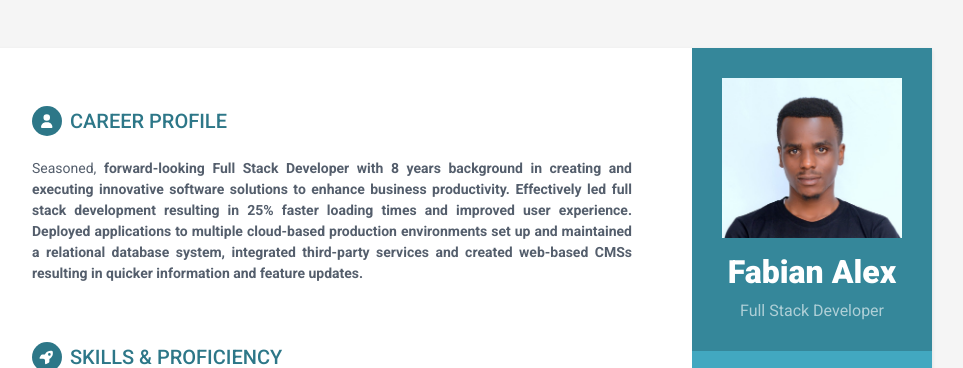
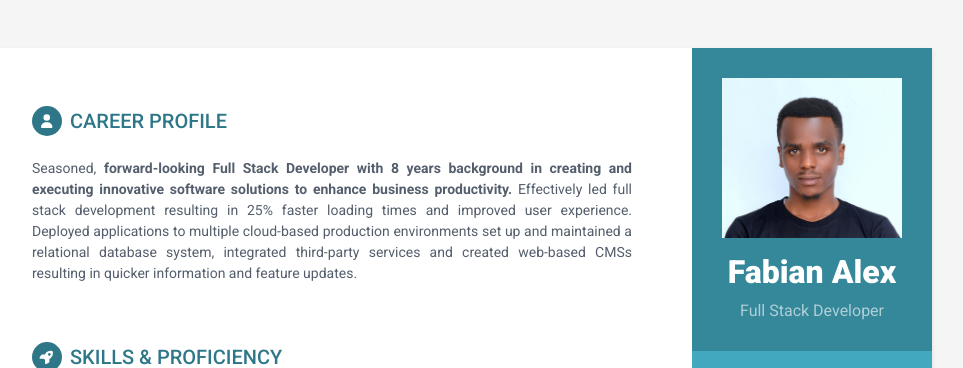
Before and after one commit to falex3232/falex3232.github.io, a plain HTML site: page index.html in a window 1280 px wide. Shown: the top 368 px of the page, without its empty margins (188-1151 px from the left). Drawn offline with Linux system fonts and the light colour scheme.

Commit message:
Add files via upload

```diff
--- a/index.html
+++ b/index.html
@@ -64,7 +64,7 @@
             <section class="section summary-section">
                 <h2 class="section-title"><span class="icon-holder"><i class="fa-solid fa-user"></i></span>Career Profile</h2>
                 <div class="summary">
-                    <p>Seasoned, <b>forward-looking Full Stack Developer with 8 years background in creating and executing innovative software solutions to enhance business productivity. Effectively led full stack development resulting in 25% faster loading times and improved user experience. Deployed applications to multiple cloud-based production environments set up and maintained a relational database system, integrated third-party services and created web-based CMSs resulting in quicker information and feature updates.</p>
+                    <p>Seasoned, <b>forward-looking Full Stack Developer with 8 years background in creating and executing innovative software solutions to enhance business productivity.</b> Effectively led full stack development resulting in 25% faster loading times and improved user experience. Deployed applications to multiple cloud-based production environments set up and maintained a relational database system, integrated third-party services and created web-based CMSs resulting in quicker information and feature updates.</p>
                 </div><!--//summary-->
             </section><!--//section-->
 
```
